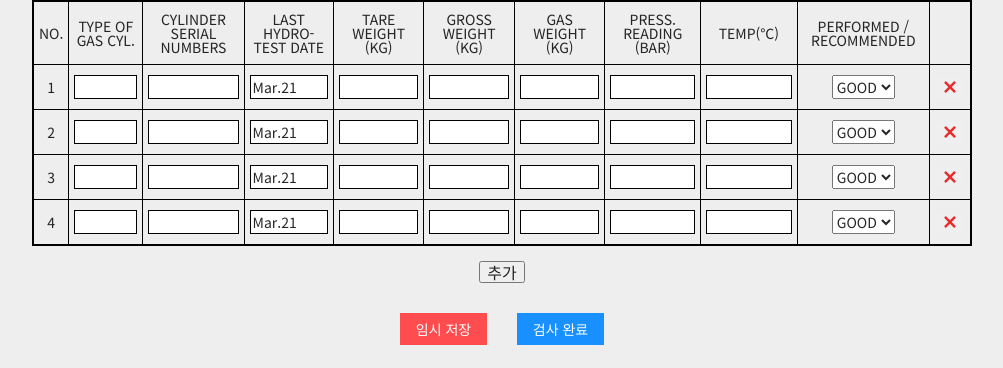
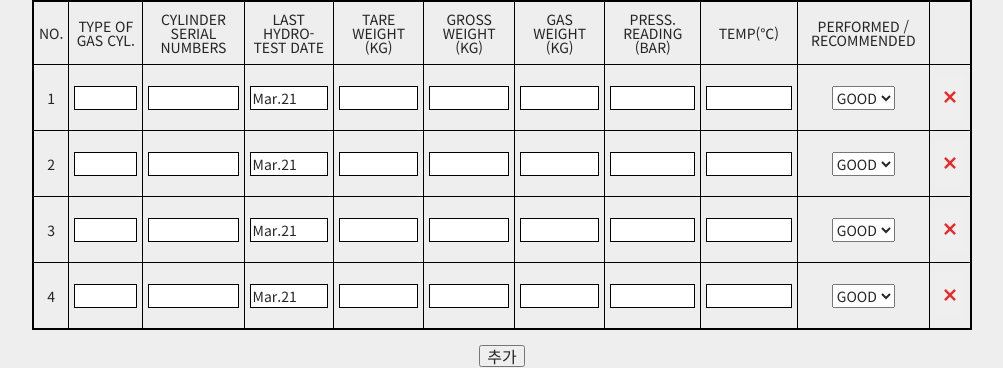
Before and after one commit to kosco-project/kosco-frontend, a React (Create React App) app: page /doc/B1 in a window 1280 px wide. Shown: the part 327-695 px from the top of the page, without its empty margins (138-1141 px from the left). Built offline with nearby package versions, Linux system fonts and the light colour scheme; no server answers.

Commit message:
style: 버튼 스타일 변경

```diff
--- a/src/components/doc/B1/B1TableRow.jsx
+++ b/src/components/doc/B1/B1TableRow.jsx
@@ -8,6 +8,9 @@ import { GoX } from 'react-icons/go';
 const DeleteButton = styled.button`
   cursor: pointer;
   border: none;
+  width: 100%;
+  padding-top: 13px;
+  padding-bottom: 13px;
 `;
 
 const TableRow = ({ id, onRemove, num }) => {
```
